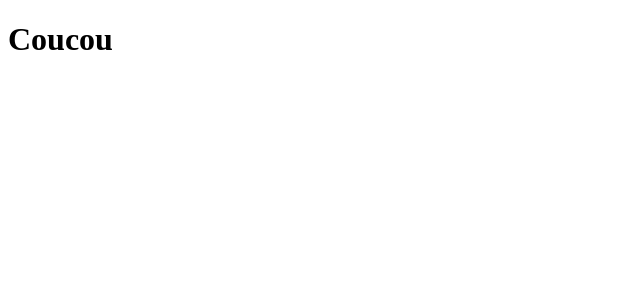
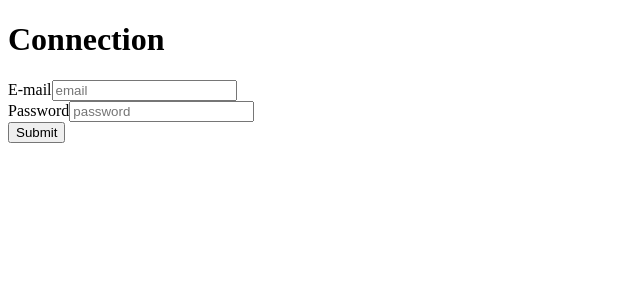
Before and after one commit to Troluck/GuideTheBeat, a Vue app: page / in a window 1280 px wide. Shown: the top 300 px of the page, without its empty margins (0-640 px from the left). Built offline with nearby package versions, Linux system fonts and the light colour scheme.

Commit message:
Connexion

```diff
--- a/package.json
+++ b/package.json
@@ -8,6 +8,7 @@
     "preview": "vite preview"
   },
   "dependencies": {
+    "axios": "^1.4.0",
     "vue": "^3.3.2",
     "vue-router": "^4.2.0"
   },
--- /dev/null
+++ b/src/_services/account.service.js
@@ -0,0 +1,25 @@
+import Axios from "./caller.service";
+
+function login(credential) {
+  return Axios.post("/login", credential);
+}
+
+function logout(credential) {
+  localStorage.removeItem("token");
+}
+
+function saveToken(token) {
+  localStorage.setItem("token", token);
+}
+
+function isLogged() {
+  let token = localStorage.getItem("token");
+  return !!token;
+}
+
+export const accountService = {
+  login,
+  logout,
+  saveToken,
+  isLogged,
+};
--- /dev/null
+++ b/src/_services/caller.service.js
@@ -0,0 +1,7 @@
+import axios from "axios";
+
+const Axios = axios.create({
+  baseURL: "http://localhost:3000/",
+});
+
+export default Axios;
--- /dev/null
+++ b/src/_services/index.js
@@ -0,0 +1 @@
+export * from "./account.service";
--- a/src/views/LandingPage.vue
+++ b/src/views/LandingPage.vue
@@ -1,5 +1,53 @@
-<script setup></script>
+<script>
+import { accountService } from "../_services/account.service";
+
+export default {
+  name: "LandingPage",
+  data() {
+    return {
+      user: {
+        email: "",
+        password: "",
+      },
+    };
+  },
+  methods: {
+    login() {
+      accountService
+        .login(this.user)
+        .then((res) => {
+          console.log(res.data);
+          accountService.saveToken(res.data.token);
+        })
+        .catch((err) => console.log(err));
+    },
+  },
+};
+</script>
 
 <template>
-  <h1>Coucou</h1>
+  <h1>Connection</h1>
+
+  <form @submit.prevent="login">
+    <div class="form-group">
+      <label>E-mail</label>
+      <input
+        type="text"
+        class="form-control"
+        placeholder="email"
+        v-model="user.email"
+      />
+    </div>
+
+    <div class="form-group">
+      <label>Password</label>
+      <input
+        type="password"
+        class="form-control"
+        placeholder="password"
+        v-model="user.password"
+      />
+    </div>
+    <input type="submit" class="form-control" placeholder="connexion" />
+  </form>
 </template>
--- a/vite.config.js
+++ b/vite.config.js
@@ -1,14 +1,14 @@
-import { fileURLToPath, URL } from 'node:url'
+import { fileURLToPath, URL } from "node:url";
 
-import { defineConfig } from 'vite'
-import vue from '@vitejs/plugin-vue'
+import { defineConfig } from "vite";
+import vue from "@vitejs/plugin-vue";
 
 // https://vitejs.dev/config/
 export default defineConfig({
   plugins: [vue()],
   resolve: {
     alias: {
-      '@': fileURLToPath(new URL('./src', import.meta.url))
-    }
-  }
-})
+      "@": fileURLToPath(new URL("./src", import.meta.url)),
+    },
+  },
+});
```
Also changed, not shown: 1 other file (tests, documents, lock files or other folders).
